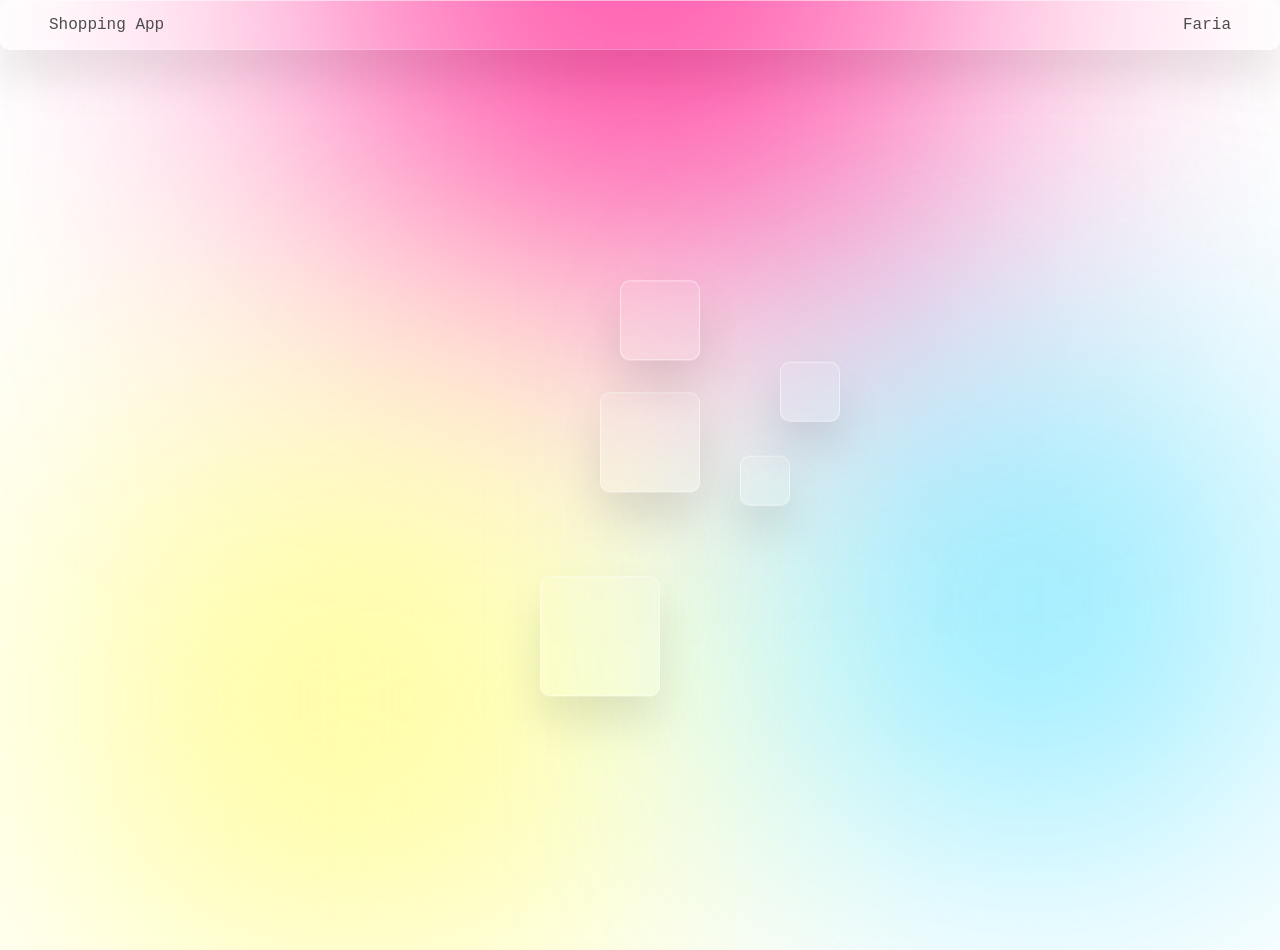
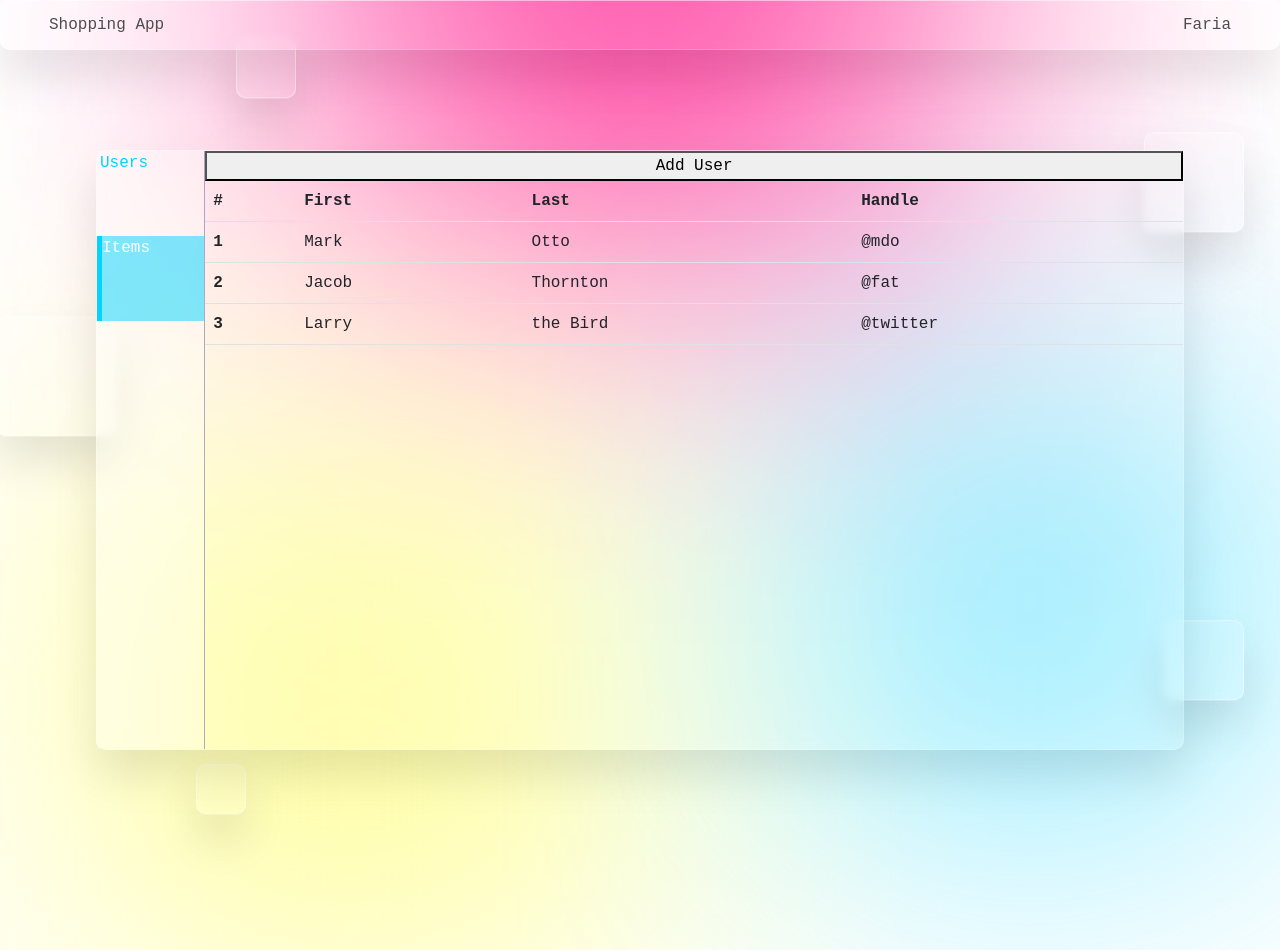
Before and after one commit to faria-karim-porna/mern-shopping-app-client, a React (Vite) app: page / in a window 1280 px wide. Built offline with nearby package versions, Linux system fonts and the light colour scheme.

Commit message:
Updated Dashboard

```diff
--- a/src/assets/css/style.css
+++ b/src/assets/css/style.css
@@ -329,7 +329,7 @@ input:focus {
     border-right: 1px solid rgba(31, 38, 135, 0.37);
     backdrop-filter: blur(15px);
     -webkit-backdrop-filter: blur(15px);
-    height: calc(100vh - 50px);
+    /* height: calc(100vh - 50px); */
 }
 
 .sidebar-option {
@@ -343,3 +343,12 @@ input:focus {
     color: white;
     border-left: 5px solid rgba(0, 212, 255, 1);
 }
+
+
+
+
+
+.dashboard-container{
+    height: 75vh;
+    width: 85vw;
+}
--- a/src/components/pages/Dashboard.tsx
+++ b/src/components/pages/Dashboard.tsx
@@ -9,10 +9,10 @@ const DashboardComponent = () => {
     <>
       <Navbar />
       <GlassmorphismBackground>
-        {/* <div className="d-flex">
+        <div className="glass-effect d-flex dashboard-container">
           <Sidebar />
           <Main />
-        </div> */}
+        </div>
       </GlassmorphismBackground>
     </>
   );
```
